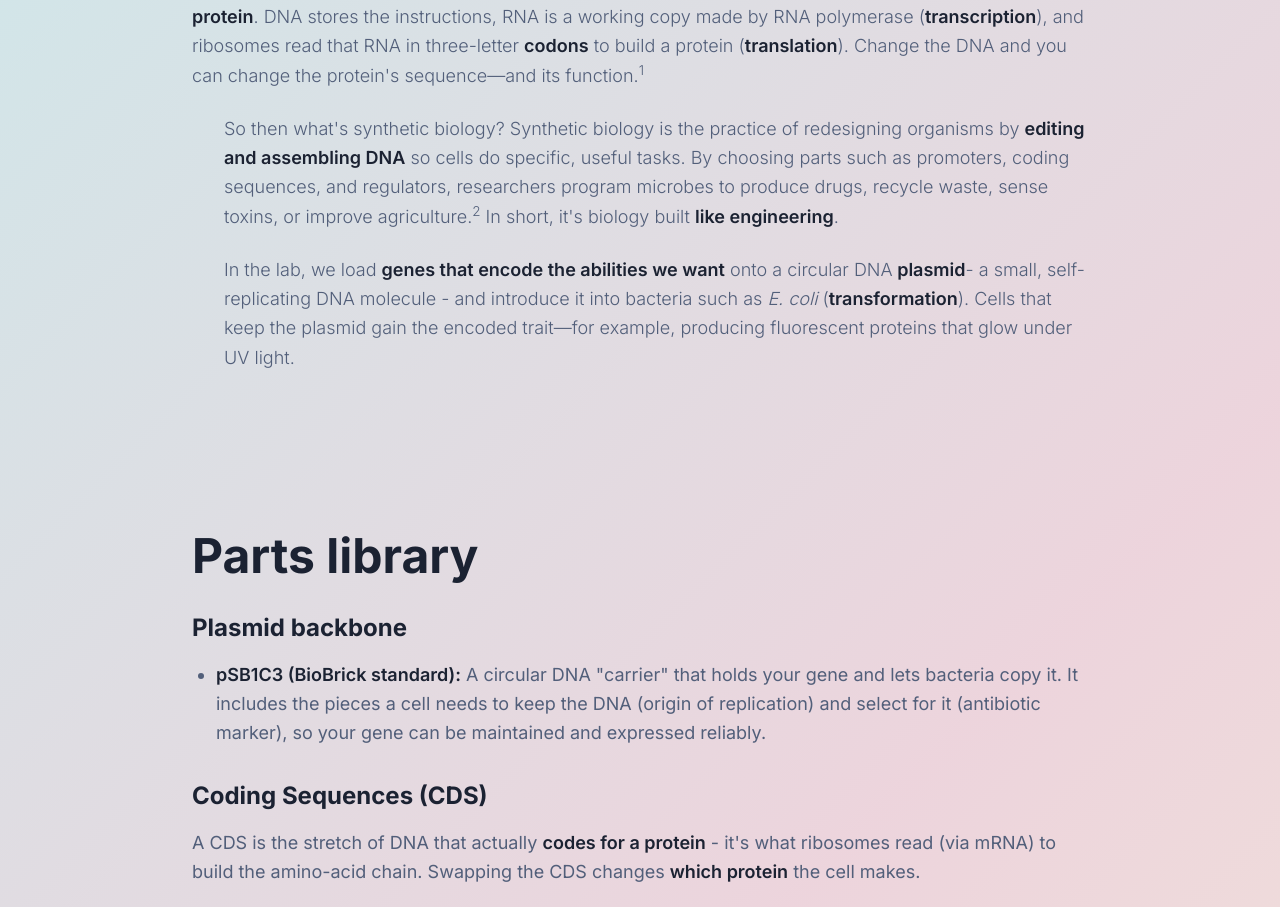
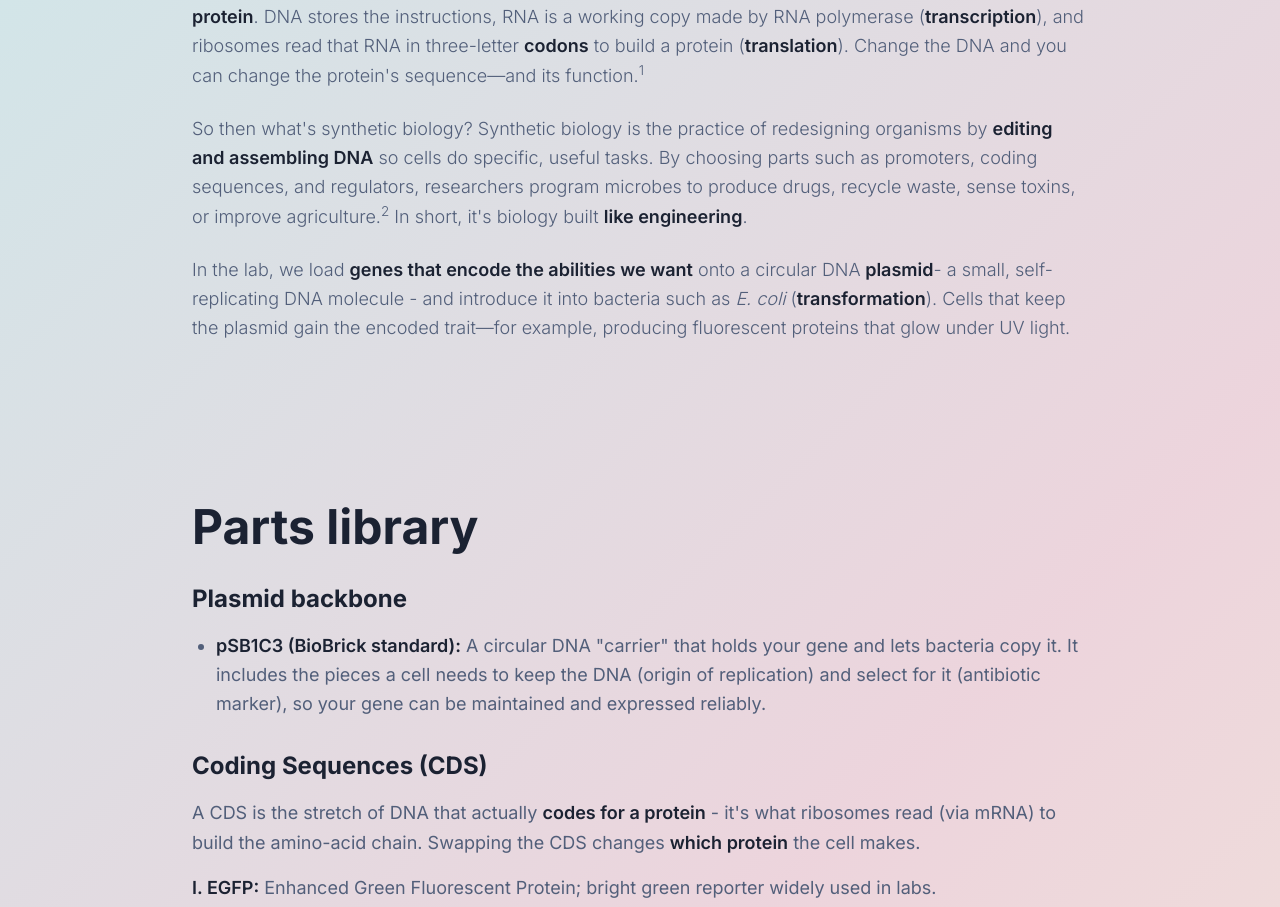
Before and after one commit to NYUADiGEM-2025/synthesis-ds, a React (Vite) app: page / in a window 1280 px wide. Shown: the part 2427-3334 px from the top of the page. Built offline with nearby package versions, Linux system fonts and the light colour scheme.

Commit message:
Align paragraphs in Biology section

```diff
--- a/src/pages/Home.tsx
+++ b/src/pages/Home.tsx
@@ -131,14 +131,14 @@ const Home = () => {
               change the protein's sequence—and its function.<sup>1</sup>
             </p>
 
-            <p className="pl-8">
+            <p>
               So then what's synthetic biology? Synthetic biology is the practice of redesigning
               organisms by <span className="font-semibold text-foreground">editing and assembling DNA</span> so cells do specific, useful tasks. By
               choosing parts such as promoters, coding sequences, and regulators, researchers
               program microbes to produce drugs, recycle waste, sense toxins, or improve agriculture.<sup>2</sup> In short, it's biology built <span className="font-semibold text-foreground">like engineering</span>.
             </p>
 
-            <p className="pl-8">
+            <p>
               In the lab, we load <span className="font-semibold text-foreground">genes that encode the abilities we want</span> onto a circular DNA
               <span className="font-semibold text-foreground"> plasmid</span>- a small, self-replicating DNA molecule - and introduce it into bacteria such as
               <em> E. coli</em> (<span className="font-semibold text-foreground">transformation</span>). Cells that keep the plasmid gain the encoded trait—for
```
